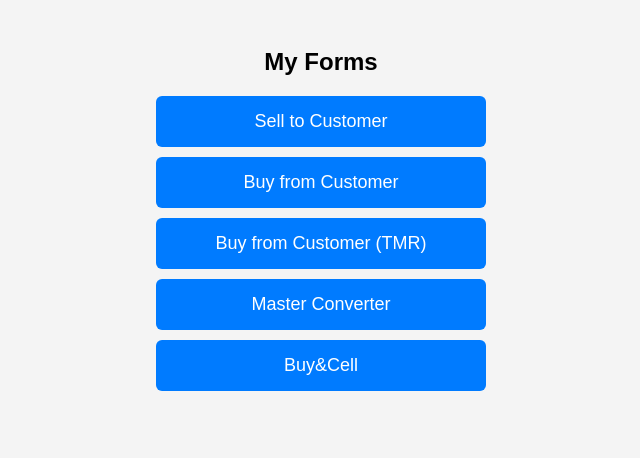
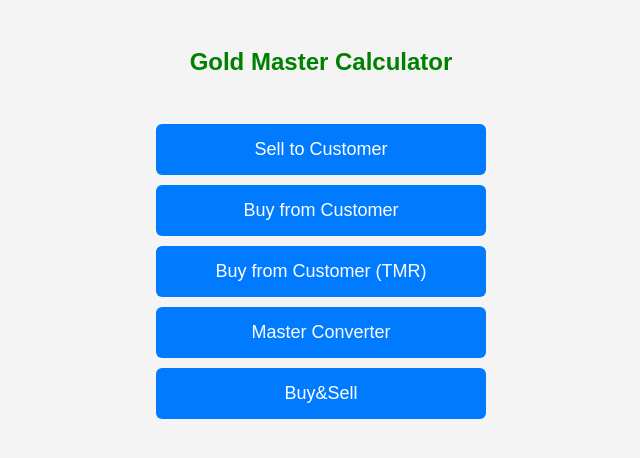
Before and after one commit to takhliqahsan72/Gold-Master-Calculator, a plain HTML site: page Index.html in a window 1280 px wide. Shown: the whole page, without its empty margins (319-959 px from the left). Drawn offline with Linux system fonts and the light colour scheme.

Commit message:
Index.html

```diff
--- a/Index.html
+++ b/Index.html
@@ -2,7 +2,7 @@
 <html lang="en">
 <head>
 <meta charset="UTF-8">
-<title>My Gold Master Calcultor</title>
+<title>Gold Master Calculator</title>
 
 <style>
 body{
@@ -10,6 +10,10 @@ body{
     background:#f4f4f4;
     text-align:center;
     padding:20px;
+}
+
+h2 {
+    color: green; /* H2 heading color set to green */
 }
 
 .btn{
@@ -33,13 +37,14 @@ body{
 
 <body>
 
-<h2>My Forms</h2>
+<h2>Gold Master Calculator</h2>
+<br>
 
 <a href="form1.html" class="btn">Sell to Customer</a>
 <a href="form2.html" class="btn">Buy from Customer</a>
 <a href="form3.html" class="btn">Buy from Customer (TMR)</a>
 <a href="form4.html" class="btn">Master Converter</a>
-<a href="form5.html" class="btn">Buy&Cell</a>
+<a href="form5.html" class="btn">Buy&Sell</a>
 
 <!-- NEW BUTTON ADD KARNA HO -->
 <!--
```
